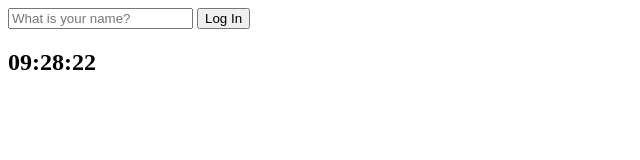
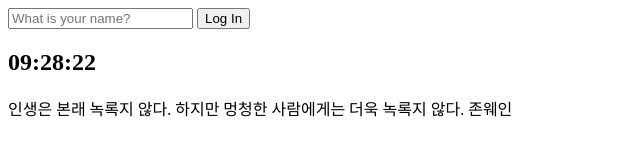
Before and after one commit to 2-Jihee/Momentum-App, a plain HTML site: page index.html in a window 1280 px wide. Shown: the whole page, without its empty margins (0-640 px from the left). Drawn offline with Linux system fonts and the light colour scheme.

Commit message:
create random quote

```diff
--- /dev/null
+++ b/JS/quotes.js
@@ -0,0 +1,50 @@
+const quotes = [
+    {
+        quote: "인생을 살아가는 데는 오직 두가지 방법밖에 없다. 하나는 아무것도 기적이 아닌 것처럼, 다른 하나는 모든 것이 기적인 것처럼 살아가는 것이다.",
+        author: "알버트 아인슈타인",
+    },
+    {
+        quote: "그대는 인생을 사랑하는가? 그렇다면 시간을 낭비하지 말라, 시간이야말로 인생을 형성하는 재료이기 때문이다.",
+        author: "벤자민 프랭클린",
+    },
+    {
+        quote: "나는 법을 가르칠 수 없는 자에게는 더 빨리 추락하는 법을 가르쳐라!",
+        author: "프레드리히 니체",
+    },
+    {
+        quote: "명성을 쌓는 데는 20년이란 세월이 걸리며, 명성을 무너뜨리는 데는 채 5분도 걸리지 않는다. 그걸 명심한다면, 당신의 행동이 달라질 것이다.",
+        author: "워런 버핏",
+    },
+    {
+        quote: "자신을 화나게 했던 행동을 다른 이에게 행하지 말라.",
+        author: "소크라테스",
+    },
+    {
+        quote: "계획 없는 목표는 한낱 꿈에 불과하다.",
+        author: "생텍쥐페리",
+    },
+    {
+        quote: "운은 계획에서 비롯된다.",
+        author: "브랜치 리키",
+    },
+    {
+        quote: "할 일이 아무것도 없는 것은 즐겁지 않다. 할 일이 많은 데 안 하고 있는 것이 즐거운 것이다.",
+        author: "메리 윌슨 리틀",
+    },
+    {
+        quote: "행복은 성취의 기쁨과 창조적 노력이 주는 쾌감 속에 있다.",
+        author: "프랭클린 D. 루스벨트",
+    },
+    {
+        quote: "인생은 본래 녹록지 않다. 하지만 멍청한 사람에게는 더욱 녹록지 않다.",
+        author: "존웨인",
+    },
+]
+
+const quote = document.querySelector("#quote span:first-child");
+const author = document.querySelector("#quote span:last-child");
+
+const todaysQuote = quotes[Math.floor(Math.random() * quotes.length)];
+
+quote.innerText = todaysQuote.quote;
+author.innerText = todaysQuote.author;
--- a/index.html
+++ b/index.html
@@ -18,7 +18,12 @@
     </form>
     <h2 id="clock">00:00:00</h2>
     <h1 class="hidden" id="greeting"></h1>
+    <div id="quote">
+        <span></span>
+        <span></span>
+    </div>
     <script src="JS/greetings.js"></script>
     <script src="JS/clock.js"></script>
+    <script src="JS/quotes.js"></script>
 </body>
 </html>
```
